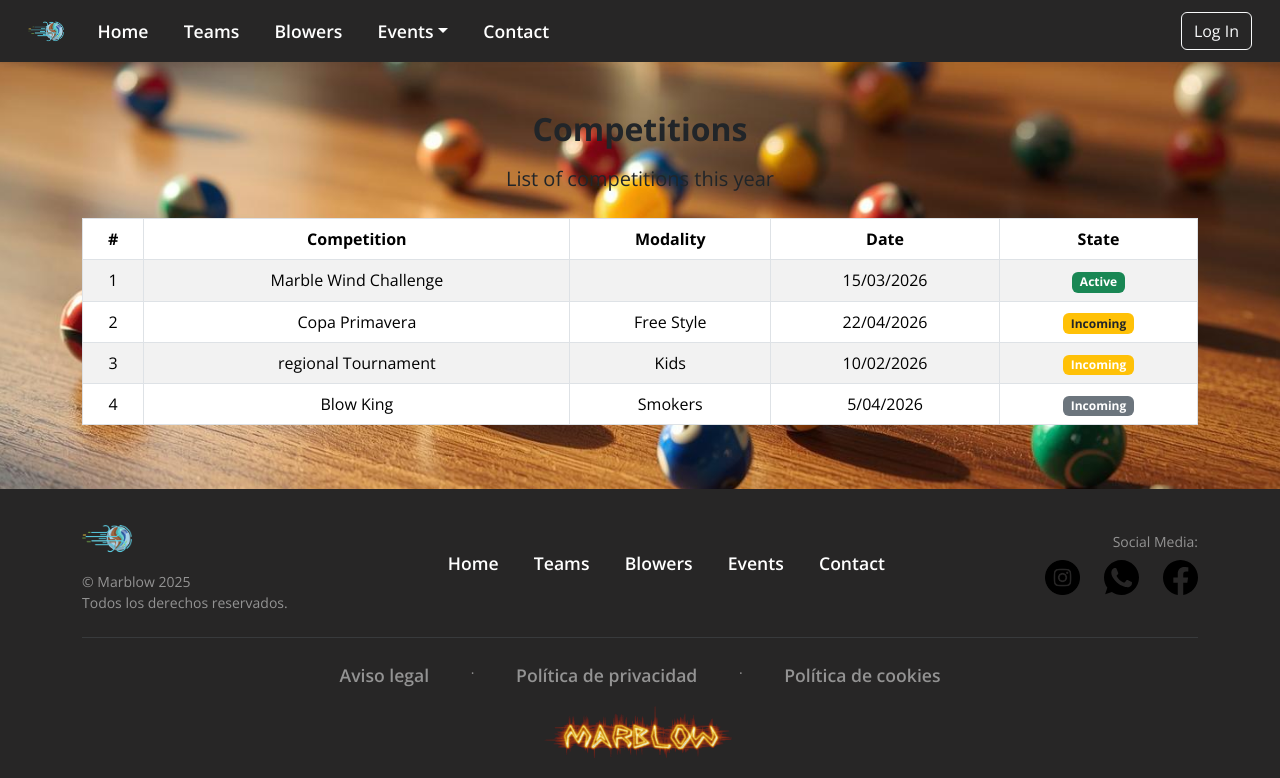
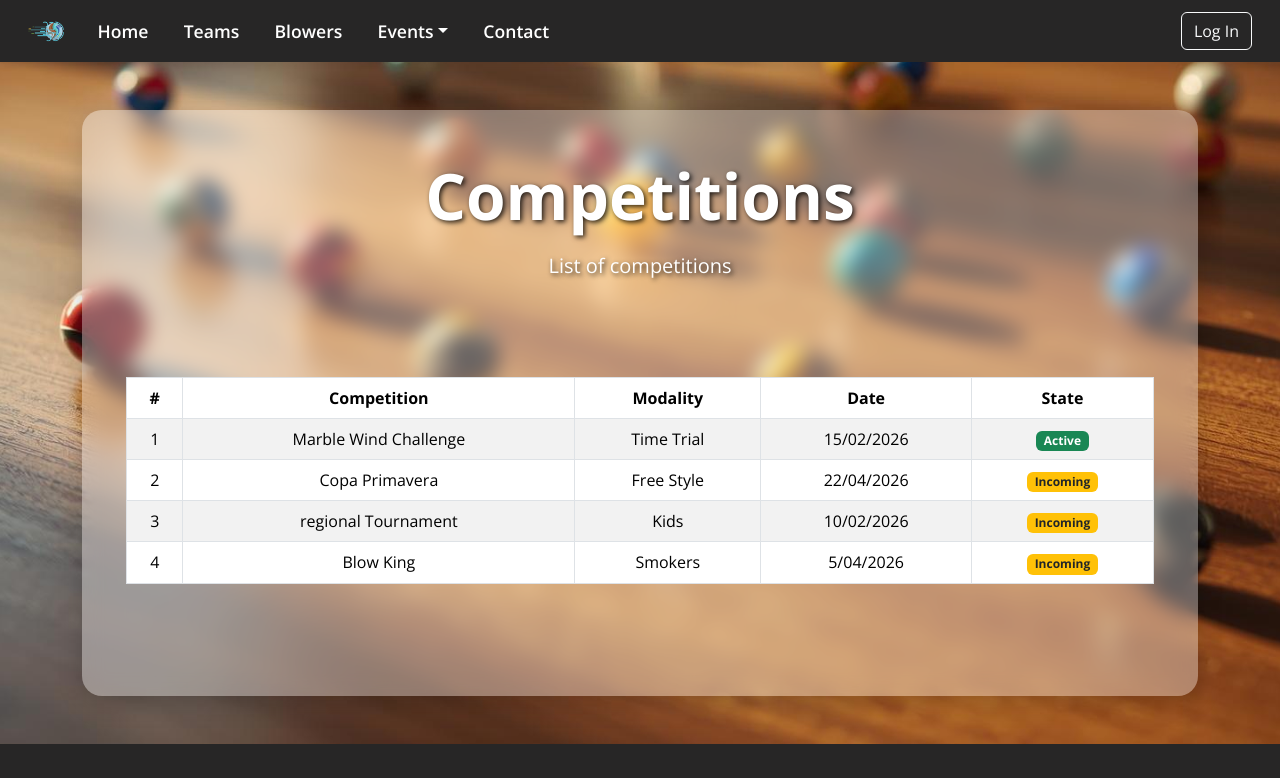
Before and after one commit to Xuhar/Erronka_React, a React (Create React App) app: page /events in a window 1280 px wide. Shown: the top 778 px of the page. Built offline with nearby package versions, Linux system fonts and the light colour scheme.

Commit message:
events using hero

```diff
--- a/src/pages/Events.jsx
+++ b/src/pages/Events.jsx
@@ -1,14 +1,19 @@
 import React from "react";
 import { Table, Badge } from "react-bootstrap";
 import DataSection from "../components/DataSection";
+import Hero from '../components/HeroSection';
 
 function Events() {
   return (
-    <DataSection
-      title="Competitions"
-      subtitle="List of competitions this year"
-    >
-      <Table striped bordered hover responsive>
+    <>
+      <Hero
+        title="Competitions"
+        subtitle="List of competitions"
+        cosas={
+          <DataSection
+
+      >
+        <Table striped bordered hover responsive>
         <thead>
           <tr>
             <th>#</th>
@@ -22,8 +27,8 @@ function Events() {
           <tr>
             <td>1</td>
             <td>Marble Wind Challenge</td>
-            <td></td>
-            <td>15/03/2026</td>
+            <td>Time Trial</td>
+            <td>15/02/2026</td>
             <td>
               <Badge bg="success">Active</Badge>
             </td>
@@ -47,7 +52,7 @@ function Events() {
             <td>Kids</td>
             <td>10/02/2026</td>
             <td>
-              <Badge bg="warning">Incoming</Badge>
+              <Badge bg="warning" text="dark">Incoming</Badge>
             </td>
           </tr>
           <tr>
@@ -55,12 +60,17 @@ function Events() {
             <td>Blow King</td>
             <td>Smokers</td>
             <td>5/04/2026</td>
-            <td><Badge bg="secondary">Incoming</Badge></td>
+            <td><Badge bg="warning" text="dark">Incoming</Badge></td>
 
           </tr>
         </tbody>
       </Table>
     </DataSection>
+        }
+      />
+
+    </>
+
   );
 }
 
--- a/src/pages/Previous.jsx
+++ b/src/pages/Previous.jsx
@@ -1,12 +1,17 @@
 import React from "react";
 import { Table, Badge } from "react-bootstrap";
 import DataSection from "../components/DataSection";
+import Hero from '../components/HeroSection';
 
 function PreviousEvents() {
   return (
+    <>
+      <Hero
+        title="Competitions"
+        subtitle="List of competitions"
+        cosas={
           <DataSection
-      title="Competitions"
-      subtitle="List of competitions this year"
+
       >
         <Table striped bordered hover responsive>
           <thead>
@@ -61,6 +66,11 @@ function PreviousEvents() {
           </tbody>
         </Table>
       </DataSection>
+        }
+      />
+
+    </>
+
   );
 }
 
```
Lines whose indentation alone changed are shown as unchanged.
